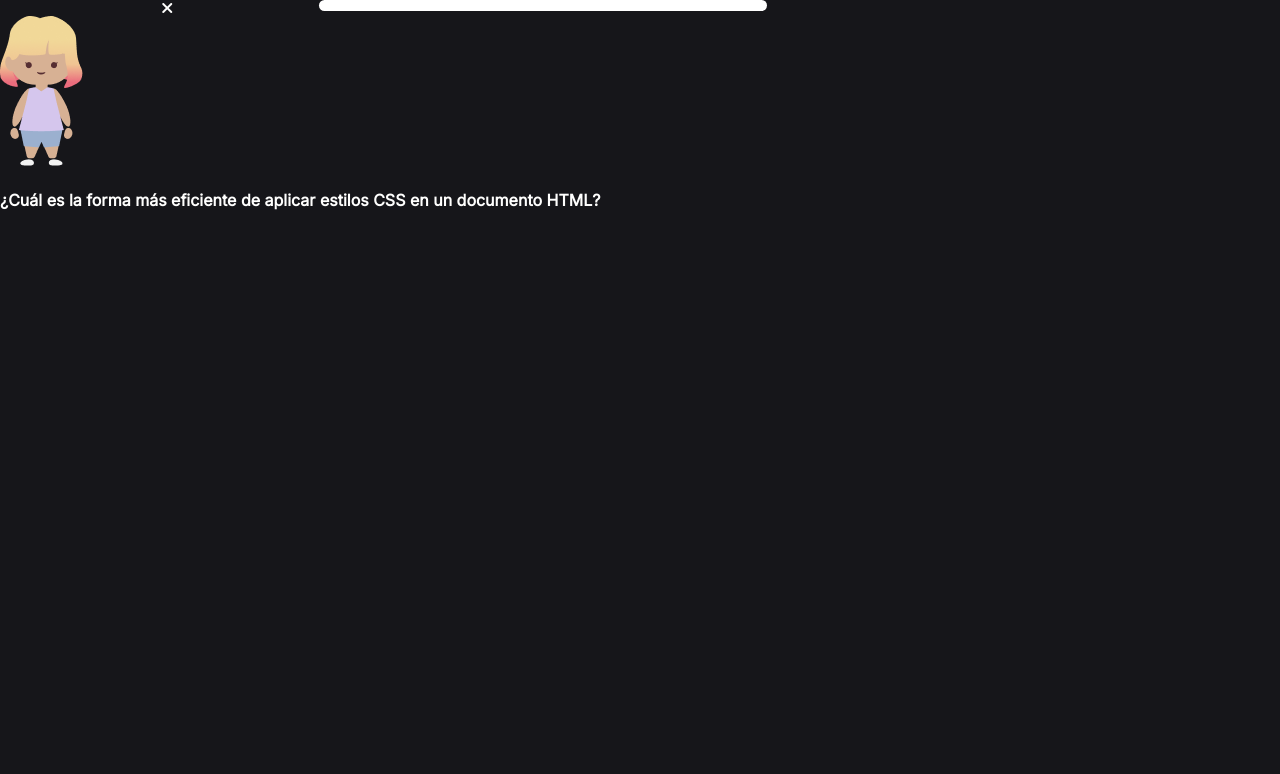
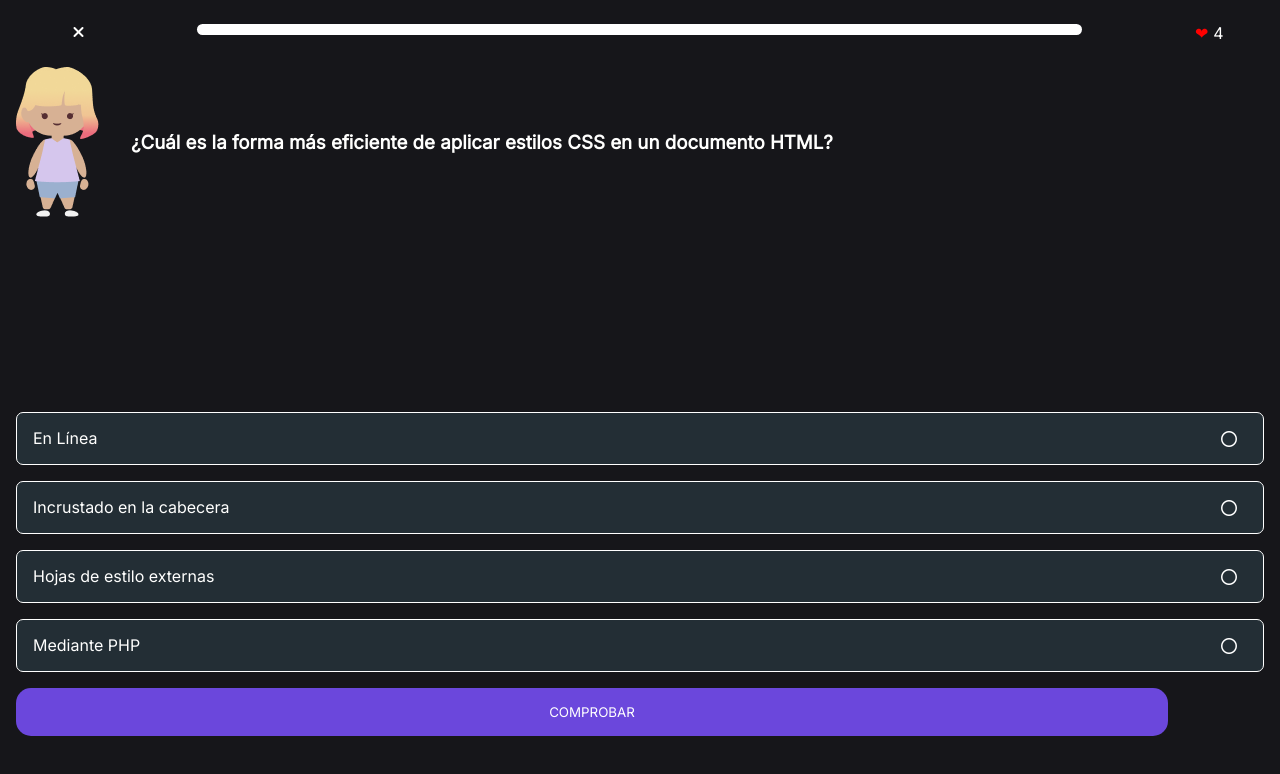
Before and after one commit to CaroBte/workshop3-dailybits, a React (Create React App) app: page /quest in a window 1280 px wide. Shown: the top 774 px of the page. Built offline with nearby package versions, Linux system fonts and the light colour scheme.

Commit message:
feat: add Quest layout

```diff
--- a/src/components/Quest.jsx
+++ b/src/components/Quest.jsx
@@ -5,13 +5,40 @@ import '../styles/quest.sass'
 const Quest = () => {
     return (
         <>
-            <div className="top-bar">
-                <i className="fa-solid fa-xmark"></i>
-                <div className='progress-bar'></div>
-            </div>
-            <div className="d-flex flex-row">
-                <img src={kid} />
-                <h4>¿Cuál es la forma más eficiente de aplicar estilos CSS en un documento HTML?</h4>
+            <div>
+                <div className="top-bar">
+                    <i className="fa-solid fa-xmark"></i>
+                    <div className='progress-bar'></div>
+                    <div className=''>
+                        <span className='heart'>❤</span>
+                        <span className='lives-counter'>4</span>
+                    </div>
+                </div>
+                <div className='quest'>
+                    <img src={kid} />
+                    <h3>¿Cuál es la forma más eficiente de aplicar estilos CSS en un documento HTML?</h3>
+                </div>
+                <div className='options'>
+                    <div className='stats-item option'>
+                        <p>En Línea</p>
+                        <i className="fa-regular fa-circle"></i>
+                    </div>
+                    <div className='stats-item option'>
+                        <p>Incrustado en la cabecera</p>
+                        <i className="fa-regular fa-circle"></i>
+                    </div>
+                    <div className='stats-item option'>
+                        <p>Hojas de estilo externas</p>
+                        <i className="fa-regular fa-circle"></i>
+                    </div>
+                    <div className='stats-item option'>
+                        <p>Mediante PHP</p>
+                        <i className="fa-regular fa-circle"></i>
+                    </div>
+
+                    <button id='btn-comprobar'>COMPROBAR</button>
+                </div>
+
             </div>
 
         </>
--- a/src/styles/quest.sass
+++ b/src/styles/quest.sass
@@ -1,12 +1,47 @@
 .top-bar
     display: flex
     flex-direction: row
+    margin-top: 1.5rem
     margin-left: 1rem
-    width: 70%
-    justify-content: space-evenly
+    justify-content: space-around
 
     .progress-bar
         background-color: white
-        width: 50%
+        width: 70%
         height: 0.7rem
         border-radius: 10px
+
+    .heart
+        color: red
+        margin: 0
+
+    .lives-counter
+        margin-left: 0.3rem
+
+.quest
+    display: flex
+    margin: 1.5rem 1rem
+    gap: 2rem
+    align-items: center
+
+.options
+    position: absolute
+    bottom: 4rem
+    width: 100%
+
+    .option
+        background-color: #232E35
+        align-items: center
+
+        .fa-circle
+            color: white
+
+    #btn-comprobar
+        width: 90%
+        border: none
+        color: white
+        background-color: #6B47DC
+        padding: 1rem
+        border-radius: 15px
+        text-align: center
+        margin: 0 1rem
```
